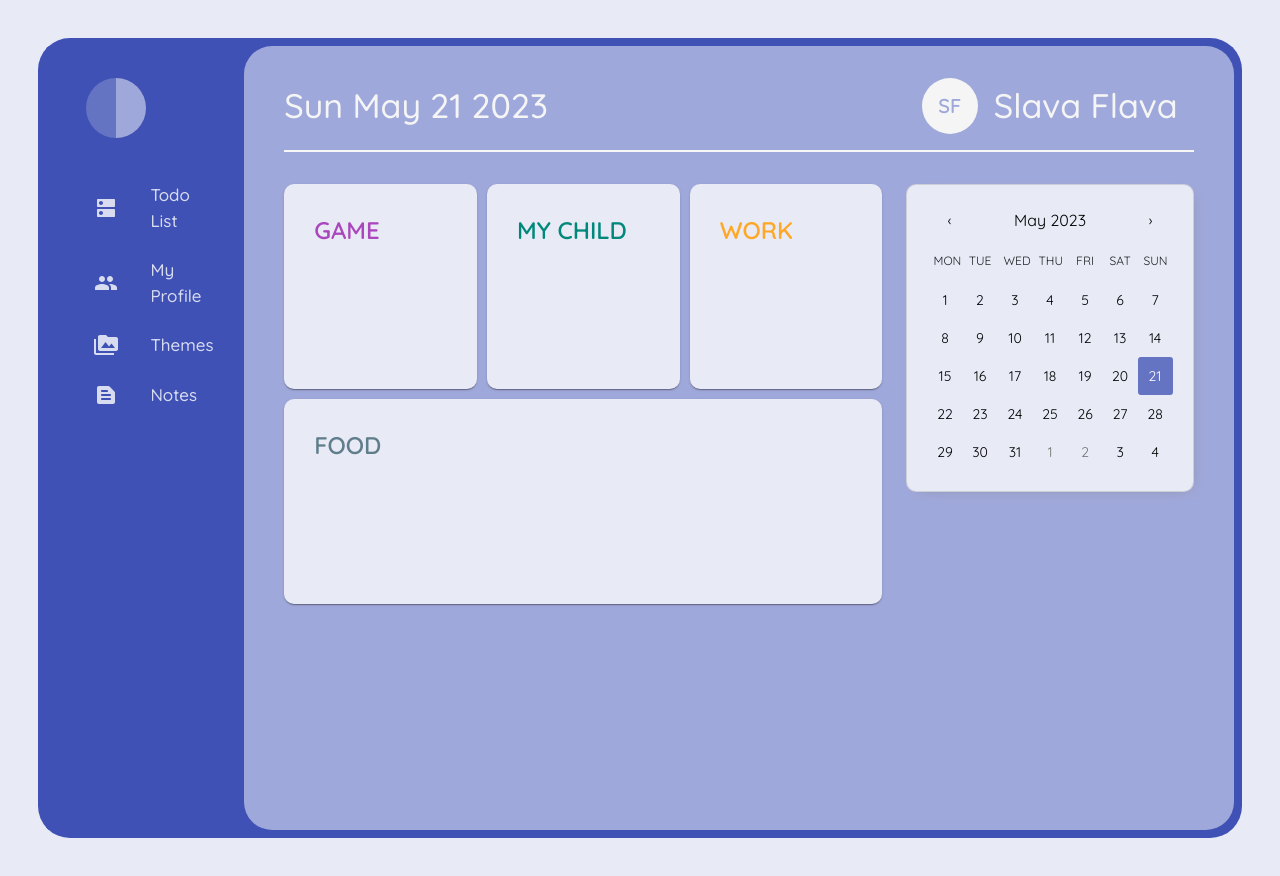
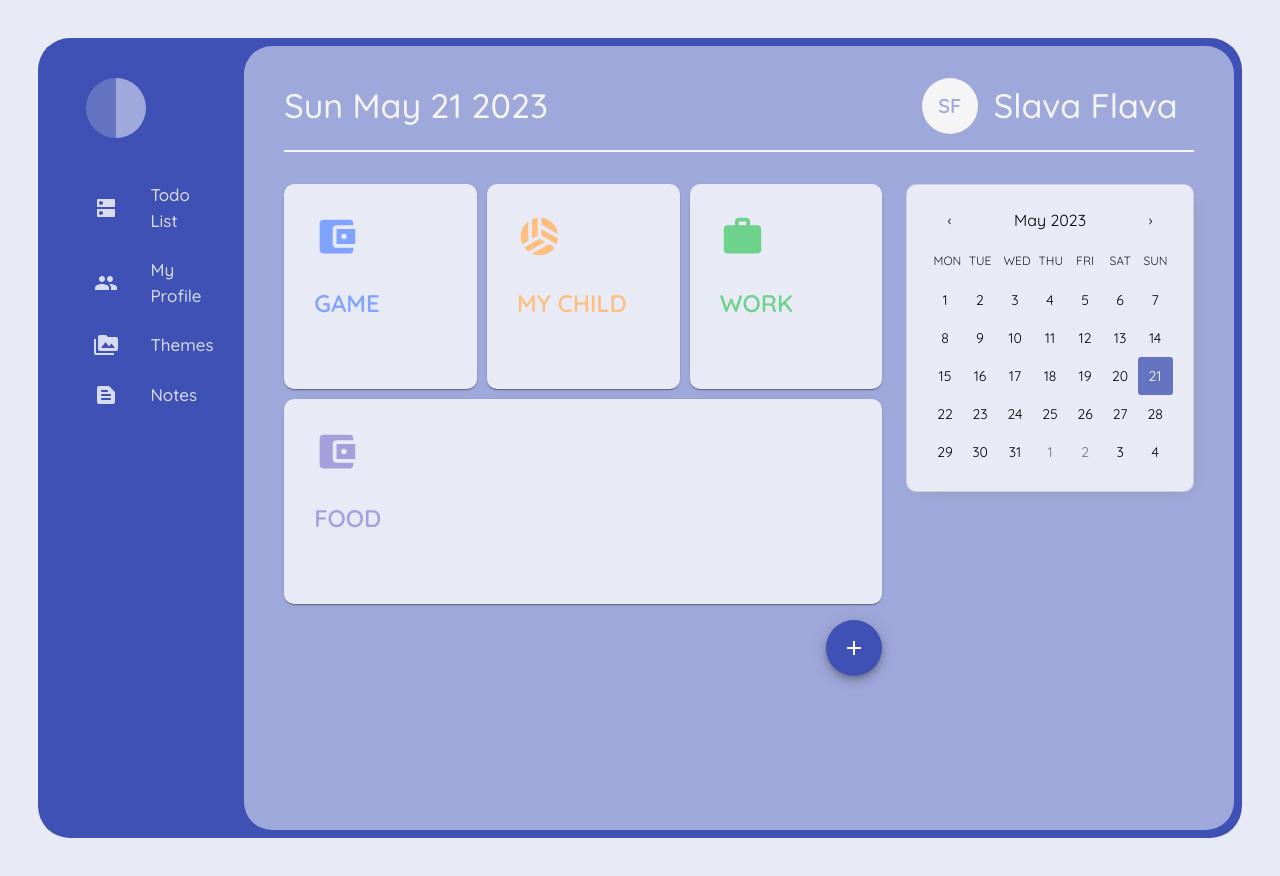
Before and after one commit to SlavaFlava/Task_calendar, a React (Create React App) app: page /notes in a window 1280 px wide. Built offline with nearby package versions, Linux system fonts and the light colour scheme.

Commit message:
add icon for notes(and color) and start make addCategory

```diff
--- a/package.json
+++ b/package.json
@@ -15,6 +15,7 @@
     "@types/node": "^16.18.25",
     "@types/react": "^18.2.0",
     "@types/react-dom": "^18.2.1",
+    "material-ui-popup-state": "^5.0.9",
     "mobx-react": "^7.6.0",
     "react": "^18.2.0",
     "react-calendar": "^4.2.1",
--- /dev/null
+++ b/src/modules/notes/components/addCategory.tsx
@@ -0,0 +1,60 @@
+import { Add } from "@mui/icons-material"
+import { Box, Button, Dialog, DialogActions, DialogContent, DialogTitle, Fab, Menu, MenuItem, Popover, Stack, TextField } from "@mui/material"
+import { useState } from "react"
+import PopupState, { bindTrigger, bindPopover } from 'material-ui-popup-state';
+
+
+
+const AddCategory = () => {
+  const [open, setOpen] = useState(false)
+  return (
+    <>
+      <Box
+        onClick={() => setOpen(true)}
+        display={'flex'}
+        justifyContent={'flex-end'}
+        mt={2}
+      >
+        <Fab color='primary' aria-label='add'>
+          <Add />
+        </Fab>
+      </Box>
+      <Dialog open={open}
+        onClose={() => setOpen(false)}
+        fullWidth
+        maxWidth={'sm'}
+      >
+        <DialogTitle>
+          Create New Category
+        </DialogTitle>
+        <DialogContent>
+          <TextField
+            fullWidth
+            label={'Add category'}
+            margin='dense'
+          />
+        </DialogContent>
+        <DialogActions sx={{ p: '0 24px', pb: '20px', justifyContent: 'space-between' }}>
+          <Stack direction={'row'}>
+            <PopupState variant="popover" popupId="popup-color-menu">
+              {(popupState) => (
+                <>
+                  <Button variant="contained" {...bindTrigger(popupState)}>
+                    Open Popover
+                  </Button>
+                 <Menu {...bindPopover(popupState)}>
+                    <MenuItem>111</MenuItem>
+                    <MenuItem>222</MenuItem>
+                    <MenuItem>333</MenuItem>
+                 </Menu>
+                </>
+              )}
+            </PopupState>
+          </Stack>
+        </DialogActions>
+      </Dialog >
+    </>
+  )
+}
+
+export default AddCategory
--- a/src/modules/notes/components/category.tsx
+++ b/src/modules/notes/components/category.tsx
@@ -1,13 +1,15 @@
-import { Typography } from "@mui/material"
+import { SvgIcon, Typography } from "@mui/material"
 import { ICategory } from "./models"
+import IconsArray from "./icons"
+import Colors from "./colors"
 
 
 
-
-const CategoryNotes = ({ name, color }: ICategory) => {
+const CategoryNotes = ({ name, color, icon }: ICategory) => {
   return (
     <>
-      <Typography color={color} variant={'h5'} fontWeight={'600'} textTransform={'uppercase'}>
+     <SvgIcon sx={{color:Colors[color], fontSize:'45px',mb:3}}>{IconsArray[icon]}</SvgIcon>
+      <Typography color={Colors[color]} variant={'h5'} fontWeight={'600'} textTransform={'uppercase'}>
         {name}
       </Typography>
     </>
--- /dev/null
+++ b/src/modules/notes/components/colors.tsx
@@ -0,0 +1,9 @@
+const Colors = [
+    '#80A3FF',
+    '#FDBE7E',
+    '#F9A090',
+    '#6DD28C',
+    '#A59FDB'
+]
+
+export default Colors
--- /dev/null
+++ b/src/modules/notes/components/icons.tsx
@@ -0,0 +1,37 @@
+import React from "react";
+import AutoStoriesIcon from '@mui/icons-material/AutoStories';
+import AccountBalanceWalletIcon from '@mui/icons-material/AccountBalanceWallet';
+import WorkIcon from '@mui/icons-material/Work';
+import LocalLibraryIcon from '@mui/icons-material/LocalLibrary';
+import SportsVolleyballIcon from '@mui/icons-material/SportsVolleyball';
+import StoreMallDirectoryIcon from '@mui/icons-material/StoreMallDirectory';
+import AirlineSeatIndividualSuiteIcon from '@mui/icons-material/AirlineSeatIndividualSuite';
+import ChildCareIcon from '@mui/icons-material/ChildCare';
+import ChildFriendlyIcon from '@mui/icons-material/ChildFriendly';
+import FavoriteIcon from '@mui/icons-material/Favorite';
+import FlightIcon from '@mui/icons-material/Flight';
+import OndemandVideoIcon from '@mui/icons-material/OndemandVideo';
+import VideogameAssetIcon from '@mui/icons-material/VideogameAsset';
+import {AccountBalanceWallet} from "@mui/icons-material";
+import LibraryMusicIcon from '@mui/icons-material/LibraryMusic';
+
+
+ const IconsArray: React.ReactNode[] = [
+     <AutoStoriesIcon />,
+     <AccountBalanceWalletIcon />,
+     <WorkIcon />,
+     <AccountBalanceWallet />,
+     <LocalLibraryIcon />,
+     <LibraryMusicIcon />,
+     <SportsVolleyballIcon />,
+     <StoreMallDirectoryIcon />,
+     <AirlineSeatIndividualSuiteIcon />,
+     <ChildFriendlyIcon />,
+     <ChildCareIcon />,
+     <FavoriteIcon />,
+     <FlightIcon />,
+     <OndemandVideoIcon />,
+     <VideogameAssetIcon />
+]
+
+export default IconsArray
--- a/src/modules/notes/components/models.ts
+++ b/src/modules/notes/components/models.ts
@@ -1,6 +1,6 @@
 export interface ICategory {
     name: string,
-    color: string,
-    // icon: string,
+    color: number,
+    icon: number,
     categoryUrl?: string,
 }
--- a/src/modules/notes/index.tsx
+++ b/src/modules/notes/index.tsx
@@ -5,38 +5,42 @@
 import { useId } from "react";
 import { NavLink } from "react-router-dom";
 import CategoryNotes from "./components/category";
+import AddCategory from "./components/addCategory";
 
 
 const Notes = observer(() => {
   return (
+    <>
       <Box display={'flex'} flexWrap={'wrap'} m={'-5px'} >
         {
           notesStore.notesArray.map((e: ICategory) => (
             <Paper key={useId()} sx={{
               flexBasis: 'calc(33.3% - 10px)',
               position: 'relative',
-            m:'5px',
+              m: '5px',
               minHeight: '205px',
-            flexGrow:'1',
-            cursor:'pointer',
-            borderRadius:'10px',
+              flexGrow: '1',
+              cursor: 'pointer',
+              borderRadius: '10px',
             }}>
               <NavLink
                 to={`./${e.categoryUrl}`}
                 style={{
-              position:'absolute',
-              width:'100%',
-              height:'100%',
-              padding:'30px'
+                  position: 'absolute',
+                  width: '100%',
+                  height: '100%',
+                  padding: '30px'
 
                 }}
               >
-              <CategoryNotes name={e.name} color={e.color}/>
+                <CategoryNotes name={e.name} color={e.color} icon={e.icon} />
               </NavLink>
             </Paper>
           ))
         }
       </Box>
+      <AddCategory />
+    </>
   )
 })
 
--- a/src/modules/notes/note.tsx
+++ b/src/modules/notes/note.tsx
@@ -2,7 +2,7 @@
 import React from 'react'
 import { useParams } from 'react-router-dom'
 import { notesStore } from '../../store/notes'
-
+import Colors from './components/colors'
 
 
 
@@ -16,7 +16,7 @@
 
         <Paper variant={'outlined'} square={true} sx={{p:'22px',borderRadius:'10px',boxShadow:`4px 4px 14px -10px ${currentCategory.color}`}}>
             <Box display={'flex'} alignItems={'center'} mb={2}>
-              <Typography color={currentCategory.color} variant={'h5'} textTransform={'uppercase'} fontWeight={'600'}>
+              <Typography color={Colors[currentCategory.color]} variant={'h5'} textTransform={'uppercase'} fontWeight={'600'}>
                 {currentCategory.name}
             </Typography>
             </Box>
--- a/src/store/notes.ts
+++ b/src/store/notes.ts
@@ -1,7 +1,10 @@
 import { makeAutoObservable } from "mobx"
 import { toJS } from "mobx"
 import { ICategory } from "../modules/notes/components/models"
-import { blueGrey, orange, purple ,teal} from "@mui/material/colors"
+
+
+
+
 
 class NoteStore {
     constructor() {
@@ -10,24 +13,28 @@
 
     notesArray: ICategory[] = [
         {
+            icon:3,
             categoryUrl:'game',
             name: 'Game',
-            color: purple[400],
+            color: 0,
         },
         {
+            icon:6,
             categoryUrl:'my child',
             name: 'My child',
-            color: teal[600],
+            color: 1,
         },
         {
+            icon:2,
             categoryUrl:'work',
             name: 'Work',
-            color: orange[400],
+            color: 3,
         },
         {
+            icon:1,
             categoryUrl:'food',
             name: 'Food',
-            color: blueGrey[500],
+            color: 4,
         },
     ]
 }
```
Also changed, not shown: src/modules/todo/components/addTask.tsx (line endings or trailing spaces), 1 other file (tests, documents, lock files or other folders). Lines whose indentation alone changed are shown as unchanged.
